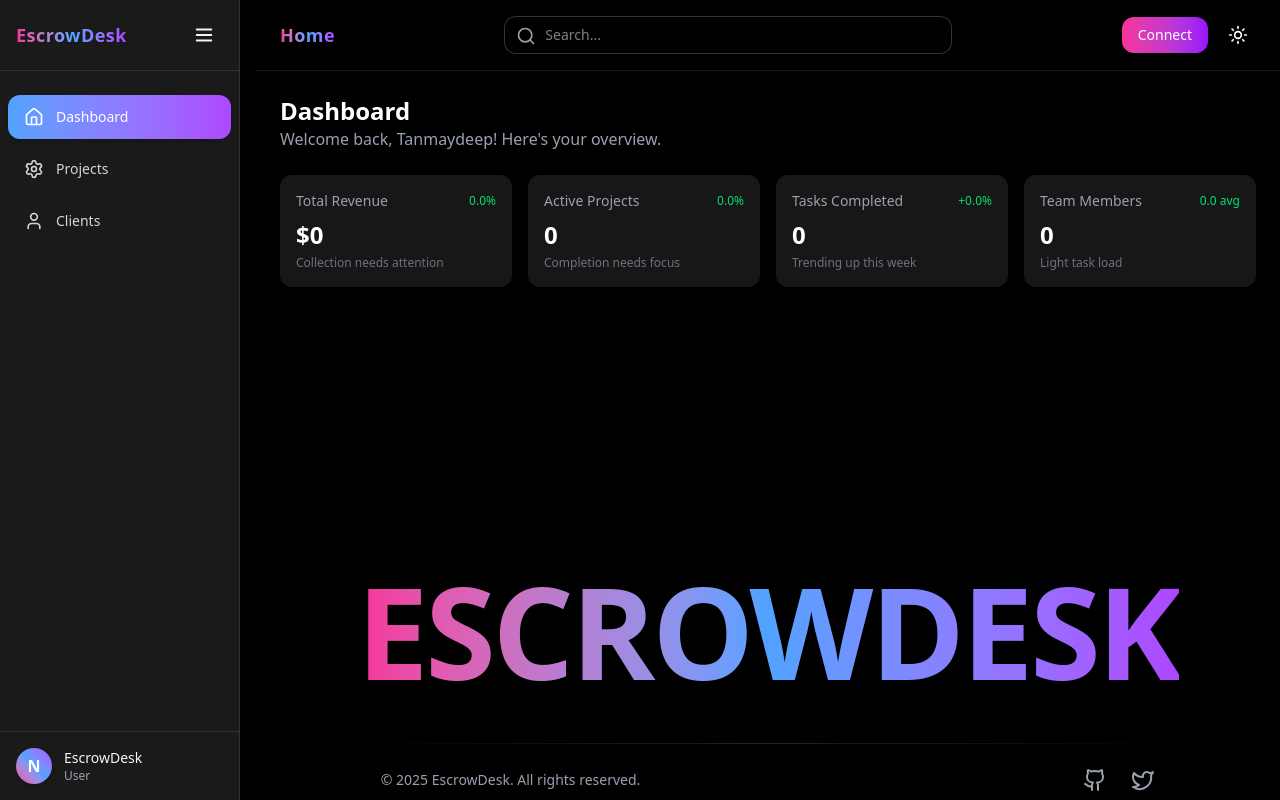
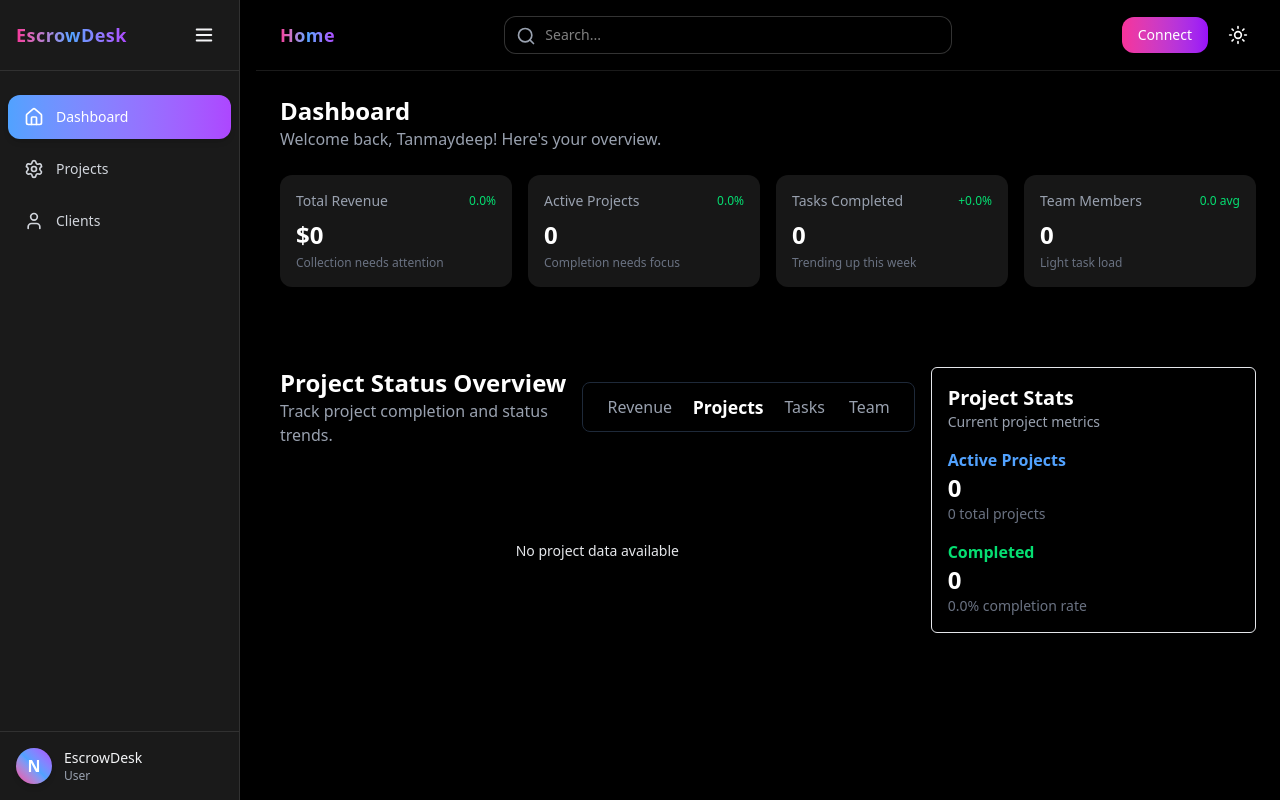
Before and after one commit to Tanmaydeep-Singh/EscrowDesk-Dashboard, a Next.js app: page / in a window 1280 px wide. Built offline with nearby package versions, Linux system fonts and the light colour scheme.

Commit message:
dev: added overview base components

```diff
--- /dev/null
+++ b/src/components/Dashboard/OverView/Overview.tsx
@@ -0,0 +1,21 @@
+import React from 'react'
+import ProjectStatusOverview from './Project-stats/ProjectStatusOverview'
+import ProjectStats from './Project-status/ProjectStats'
+
+const Overview = () => {
+    return (
+
+        <div className="flex gap-4 mt-20">
+
+            <div className="flex-1">
+                <ProjectStatusOverview />
+            </div>
+
+            <div className="w-1/3">
+                <ProjectStats />
+            </div>
+        </div>
+    )
+}
+
+export default Overview
--- /dev/null
+++ b/src/components/Dashboard/OverView/Project-stats/ChartPlaceholder.tsx
@@ -0,0 +1,7 @@
+export default function ChartPlaceholder() {
+  return (
+    <div className="flex items-center justify-center h-40 mt-6  rounded-lg">
+      <p className="text-gray-200 text-sm">No project data available</p>
+    </div>
+  );
+}
--- /dev/null
+++ b/src/components/Dashboard/OverView/Project-stats/ProjectStatusOverview.tsx
@@ -0,0 +1,18 @@
+"use client";
+import ProjectTabs from "./ProjectTabs";
+import ChartPlaceholder from "./ChartPlaceholder";
+
+export default function ProjectStatusOverview() {
+    return (
+        <div className="bg-black rounded-xl shadow-md w-full">
+            <div className=" flex justify-between ">
+                <div>
+                    <h1 className="text-2xl font-bold text-white">Project Status Overview</h1>
+                    <p className="text-gray-400">Track project completion and status trends.</p>
+                </div>
+                <ProjectTabs />
+            </div>
+            <ChartPlaceholder />
+        </div>
+    );
+}
--- /dev/null
+++ b/src/components/Dashboard/OverView/Project-stats/ProjectTabs.tsx
@@ -0,0 +1,31 @@
+"use client";
+import { useState } from "react";
+
+const tabs = ["Revenue", "Projects", "Tasks", "Team"];
+
+export default function ProjectTabs() {
+  const [active, setActive] = useState("Projects");
+
+  return (
+    <div className="flex items-center justify-between">
+      <div className="flex items-center gap-6 rounded-lg border border-gray-200 dark:border-gray-800 bg-white/50 dark:bg-black/50 backdrop-blur-md px-6 py-3 shadow-lg ">
+        {tabs.map((tab) => (
+          <button
+            key={tab}
+            onClick={() => setActive(tab)}
+            className={`relative flex items-center justify-center transition-all duration-300 ${
+              active === tab
+                ? "text-black dark:text-white scale-110 font-semibold"
+                : "text-gray-500 dark:text-gray-400 hover:text-black dark:hover:text-white"
+            }`}
+          >
+            {tab}
+            {active === tab && (
+              <span className="absolute -bottom-2 h-1 w-6 rounded-full "></span>
+            )}
+          </button>
+        ))}
+      </div>
+    </div>
+  );
+}
--- /dev/null
+++ b/src/components/Dashboard/OverView/Project-status/ProjectStats.tsx
@@ -0,0 +1,25 @@
+import StatsCard from "./StatsCard";
+
+export default function ProjectStats() {
+  return (
+    <div className="p-4 rounded-md border border-gray-200">
+      <h2 className="text-xl font-bold text-white">Project Stats</h2>
+      <p className="text-sm text-gray-400">Current project metrics</p>
+
+      <div className="mt-4 space-y-4">
+        <StatsCard
+          label="Active Projects"
+          value={0}
+          subtext="0 total projects"
+          color="blue"
+        />
+        <StatsCard
+          label="Completed"
+          value={0}
+          subtext="0.0% completion rate"
+          color="green"
+        />
+      </div>
+    </div>
+  );
+}
--- /dev/null
+++ b/src/components/Dashboard/OverView/Project-status/StatsCard.tsx
@@ -0,0 +1,21 @@
+interface StatsCardProps {
+  label: string;
+  value: number;
+  subtext: string;
+  color: "blue" | "green";
+}
+
+export default function StatsCard({ label, value, subtext, color }: StatsCardProps) {
+  const colors = {
+    blue: "text-blue-400",
+    green: "text-green-400",
+  };
+
+  return (
+    <div>
+      <p className={`font-semibold ${colors[color]}`}>{label}</p>
+      <p className="text-2xl font-bold text-white">{value}</p>
+      <p className="text-sm text-gray-500">{subtext}</p>
+    </div>
+  );
+}
--- a/src/components/Layout/layout.tsx
+++ b/src/components/Layout/layout.tsx
@@ -52,7 +52,7 @@ const Layout: React.FC<LayoutProps> = ({ children }) => {
 
           {children}
           </div>
-        <Footer />
+        {/* <Footer /> */}
       </div>
     </main>
 
--- a/src/pages/index.tsx
+++ b/src/pages/index.tsx
@@ -1,5 +1,8 @@
 'use client';
 
+import Overview from "@/components/Dashboard/OverView/Overview";
+import ProjectStatusOverview from "@/components/Dashboard/OverView/Project-stats/ProjectStatusOverview";
+import ProjectStats from "@/components/Dashboard/OverView/Project-status/ProjectStats";
 import Stats from "@/components/Dashboard/Stats/Stats";
 
 
@@ -15,12 +18,7 @@ export default function Home() {
 
       {/* Stats */}
       <Stats />
-
-      {/* Revenue Overview + Sidebar */}
-      {/* <div className="grid grid-cols-1 lg:grid-cols-3 gap-6">
-        <RevenueOverview />
-        <RevenueStats />
-      </div> */}
+      <Overview/>
     </div>
 
 
```
